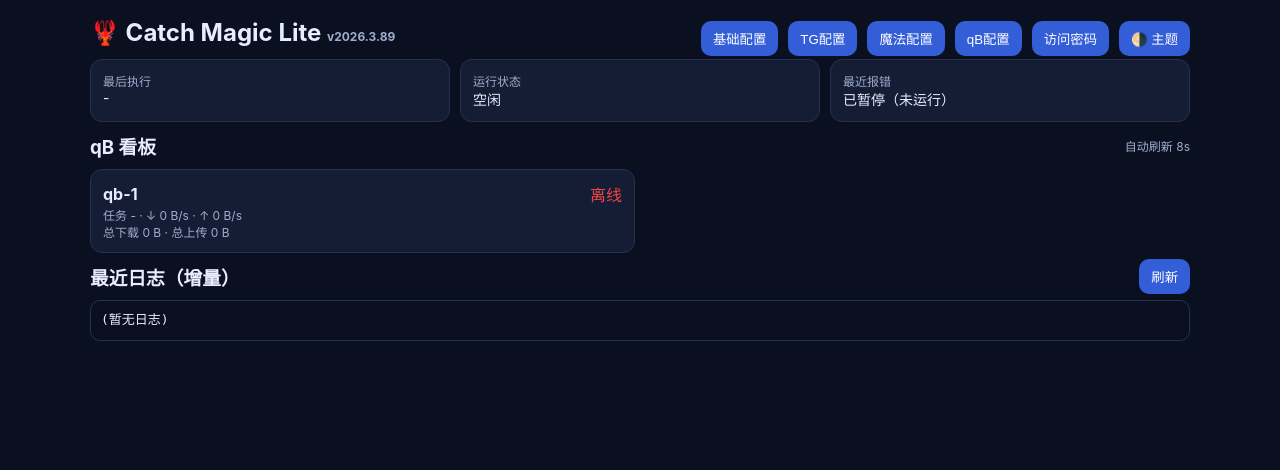
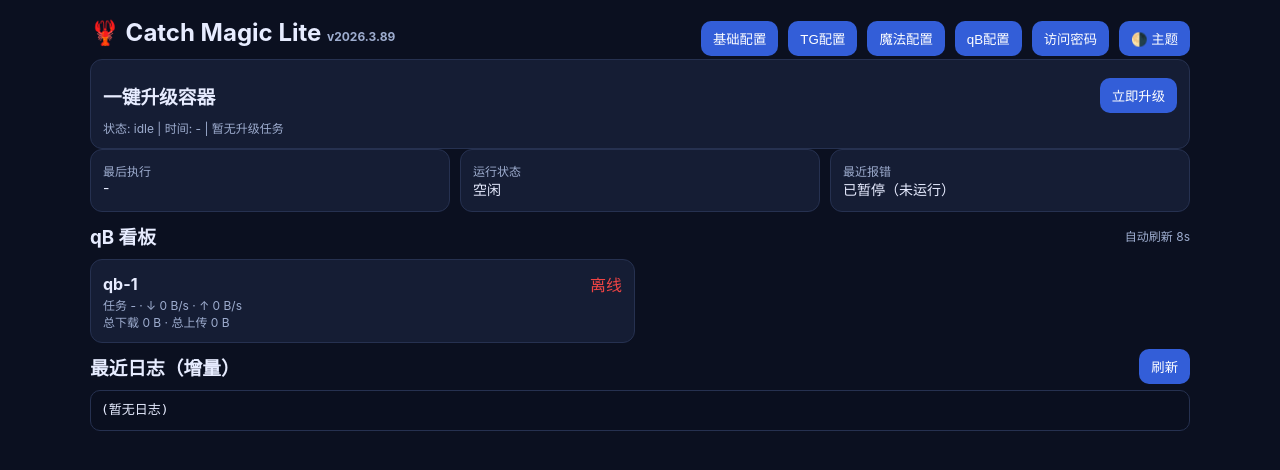
Before and after one commit to liqiba/u2, a FastAPI app: page / in a window 1280 px wide. Shown: the top 470 px of the page. Run offline with FastAPI, Linux system fonts and the light colour scheme; parts of the project's set-up code (start-up, migrations or seed data) failed here and were passed over; some libraries are stand-ins or nearby versions.

Commit message:
feat(upgrade): add web one-click async upgrade with host-side runner status

```diff
--- a/main.py
+++ b/main.py
@@ -28,6 +28,8 @@ LOG_DIR.mkdir(parents=True, exist_ok=True)
 
 CONFIG_PATH = DATA_DIR / 'config.json'
 STATE_PATH = DATA_DIR / 'state.json'
+UPGRADE_REQUEST_PATH = DATA_DIR / 'upgrade.request.json'
+UPGRADE_STATUS_PATH = DATA_DIR / 'upgrade.status.json'
 APP_LOG = LOG_DIR / 'app.log'
 APP_VERSION = '2026.3.89'
 BASE_DIR = Path(__file__).resolve().parent
@@ -1268,6 +1270,8 @@ def startup_event():
         save_json(CONFIG_PATH, DEFAULT_CONFIG)
     if not STATE_PATH.exists():
         save_json(STATE_PATH, {'last_seen': [], 'last_run': None, 'last_error': None, 'qb_rr_index': 0, 'failed_pushes': []})
+    if not UPGRADE_STATUS_PATH.exists():
+        save_json(UPGRADE_STATUS_PATH, {'state': 'idle', 'updated_at': now_iso(), 'message': '等待升级请求'})
     runner.start()
 
 
@@ -1985,6 +1989,25 @@ def qb_jump(payload: dict):
     return {'ok': True, 'url': qb_url + '/'}
 
 
+@app.post('/api/upgrade/request')
+def request_upgrade(payload: dict = None):
+    p = payload or {}
+    req = {
+        'requested_at': now_iso(),
+        'source': str(p.get('source') or 'web'),
+        'note': str(p.get('note') or ''),
+    }
+    save_json(UPGRADE_REQUEST_PATH, req)
+    log(f"收到升级请求：source={req['source']}")
+    return {'ok': True, 'message': '升级请求已提交，宿主机将异步执行'}
+
+
+@app.get('/api/upgrade/status')
+def upgrade_status():
+    st = load_json(UPGRADE_STATUS_PATH, {'state': 'idle', 'updated_at': None, 'message': '暂无升级任务'})
+    return st
+
+
 @app.post('/api/tg/test')
 def tg_test():
     cfg = load_config()
--- a/templates/lite.html
+++ b/templates/lite.html
@@ -26,6 +26,10 @@
     <section id="cfg-magic" class="card hide"></section>
     <section id="cfg-qb" class="card hide"></section>
     <section id="cfg-auth" class="card hide"></section>
+    <section id="upgrade-box" class="card">
+      <div class="row-between"><h3>一键升级容器</h3><button class="btn" onclick="triggerUpgrade(event)">立即升级</button></div>
+      <div id="upgrade-status" class="k">状态读取中...</div>
+    </section>
     <textarea id="qb-import" class="hide" placeholder="粘贴 qB JSON 数组"></textarea>
     <div id="toast" class="toast hide"></div>
 
@@ -374,6 +378,27 @@ async function queryMagicHistory(ev){
   `);
 }
 
+async function refreshUpgradeStatus(){
+  try{
+    const d = await fetch('/api/upgrade/status').then(r=>r.json());
+    const node = el('upgrade-status');
+    if(!node) return;
+    node.textContent = `状态: ${d.state||'unknown'} | 时间: ${d.updated_at||'-'} | ${d.message||''}`;
+  }catch(e){ }
+}
+
+async function triggerUpgrade(ev){
+  if(!confirm('确认发起容器升级？升级由宿主机异步执行。')) return;
+  setLoading(ev?.target, true);
+  let d={ok:false,error:'请求失败'};
+  try{
+    d=await fetch('/api/upgrade/request',{method:'POST',headers:{'Content-Type':'application/json'},body:JSON.stringify({source:'web'})}).then(r=>r.json());
+  }catch(e){ d={ok:false,error:'请求失败'}; }
+  setLoading(ev?.target, false);
+  if(d.ok){ toast('升级请求已提交', true); refreshUpgradeStatus(); }
+  else toast(`提交失败：${d.error||'unknown'}`, false);
+}
+
 async function refreshLogs(force=false){
   try{
     const cursor = force ? 0 : logCursor;
@@ -390,6 +415,8 @@ async function refreshLogs(force=false){
 function startLogLoop(){ if(logTimer) clearInterval(logTimer); refreshLogs(true); logTimer=setInterval(()=>refreshLogs(false), 8000); }
 applyTheme();
 startLogLoop();
+refreshUpgradeStatus();
+setInterval(refreshUpgradeStatus, 5000);
 </script>
 </body>
 </html>
```
Also changed, not shown: 1 other file.
